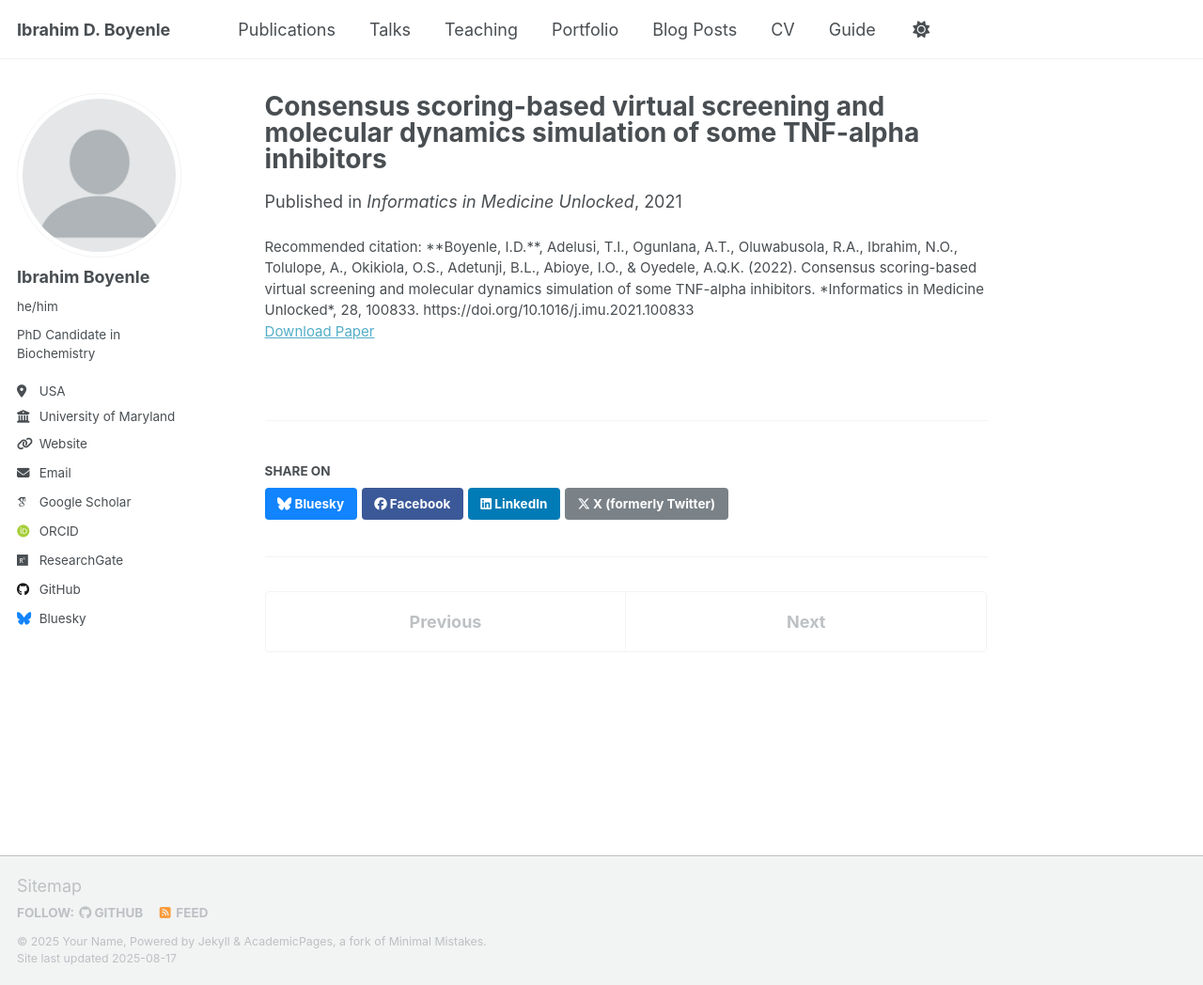
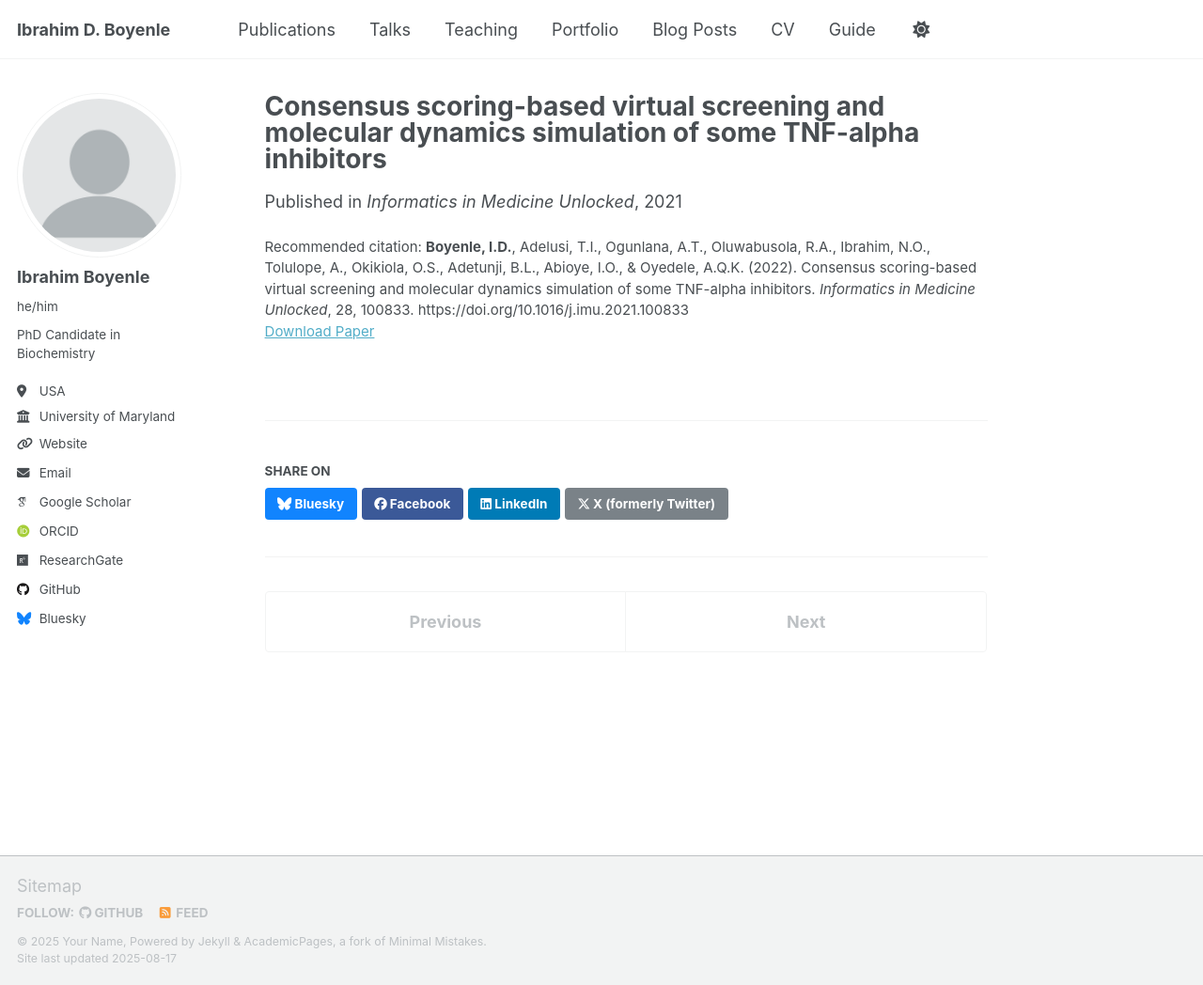
Before and after one commit to Ibrahimboyenle/Ibrahimboyenle.github.io, a Jekyll site: the page built from _publications/2021-12-28-tnf-alpha-consensus-screening.md, in a window 1280 px wide and 1048 px high. Shown: the whole window at 94% size. Built offline with Jekyll 4.4.1, drawn with Linux system fonts in a browser that asks for light colours; some web fonts are replaced; a script that is not in the unit is left out.

Commit message:
Update 2021-12-28-tnf-alpha-consensus-screening.md

```diff
--- a/_publications/2021-12-28-tnf-alpha-consensus-screening.md
+++ b/_publications/2021-12-28-tnf-alpha-consensus-screening.md
@@ -8,5 +8,5 @@ date: 2021-12-28
 year: 2022
 venue: "Informatics in Medicine Unlocked"
 paperurl: "https://doi.org/10.1016/j.imu.2021.100833"
-citation: "**Boyenle, I.D.**, Adelusi, T.I., Ogunlana, A.T., Oluwabusola, R.A., Ibrahim, N.O., Tolulope, A., Okikiola, O.S., Adetunji, B.L., Abioye, I.O., & Oyedele, A.Q.K. (2022). Consensus scoring-based virtual screening and molecular dynamics simulation of some TNF-alpha inhibitors. *Informatics in Medicine Unlocked*, 28, 100833. https://doi.org/10.1016/j.imu.2021.100833"
+citation: "<b>Boyenle, I.D.</b>, Adelusi, T.I., Ogunlana, A.T., Oluwabusola, R.A., Ibrahim, N.O., Tolulope, A., Okikiola, O.S., Adetunji, B.L., Abioye, I.O., & Oyedele, A.Q.K. (2022). Consensus scoring-based virtual screening and molecular dynamics simulation of some TNF-alpha inhibitors. <i>Informatics in Medicine Unlocked</i>, 28, 100833. https://doi.org/10.1016/j.imu.2021.100833"
 ---
```
